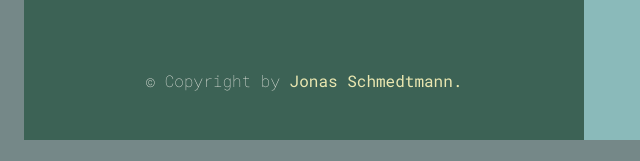
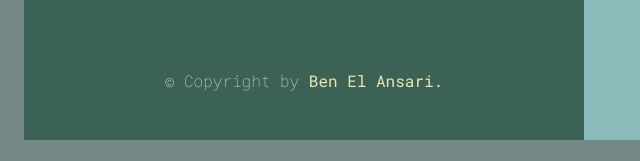
Before and after one commit to Ben9955/Workout-Tracker, a plain HTML site: page index.html in a window 1280 px wide. Shown: the part 636-797 px from the top of the page, 0-640 px from the left. Drawn offline with nearby package versions, Linux system fonts and the light colour scheme.

Commit message:
Update index.html

```diff
--- a/index.html
+++ b/index.html
@@ -265,7 +265,7 @@
         <a
           target="_blank"
           href="https://www.linkedin.com/in/ben-el-ansari-011271233/"
-          >Jonas Schmedtmann.</a
+          >Ben El Ansari.</a
         >
       </p>
     </div>
```
